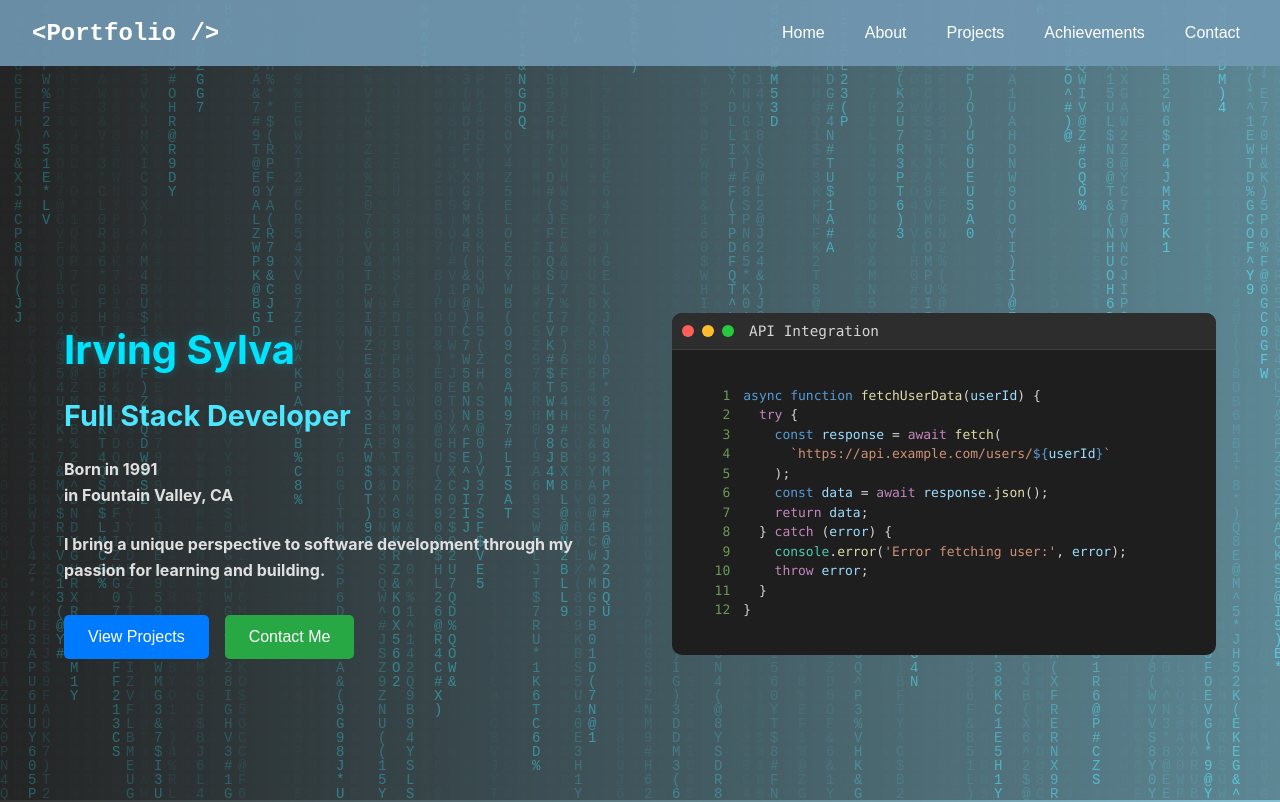
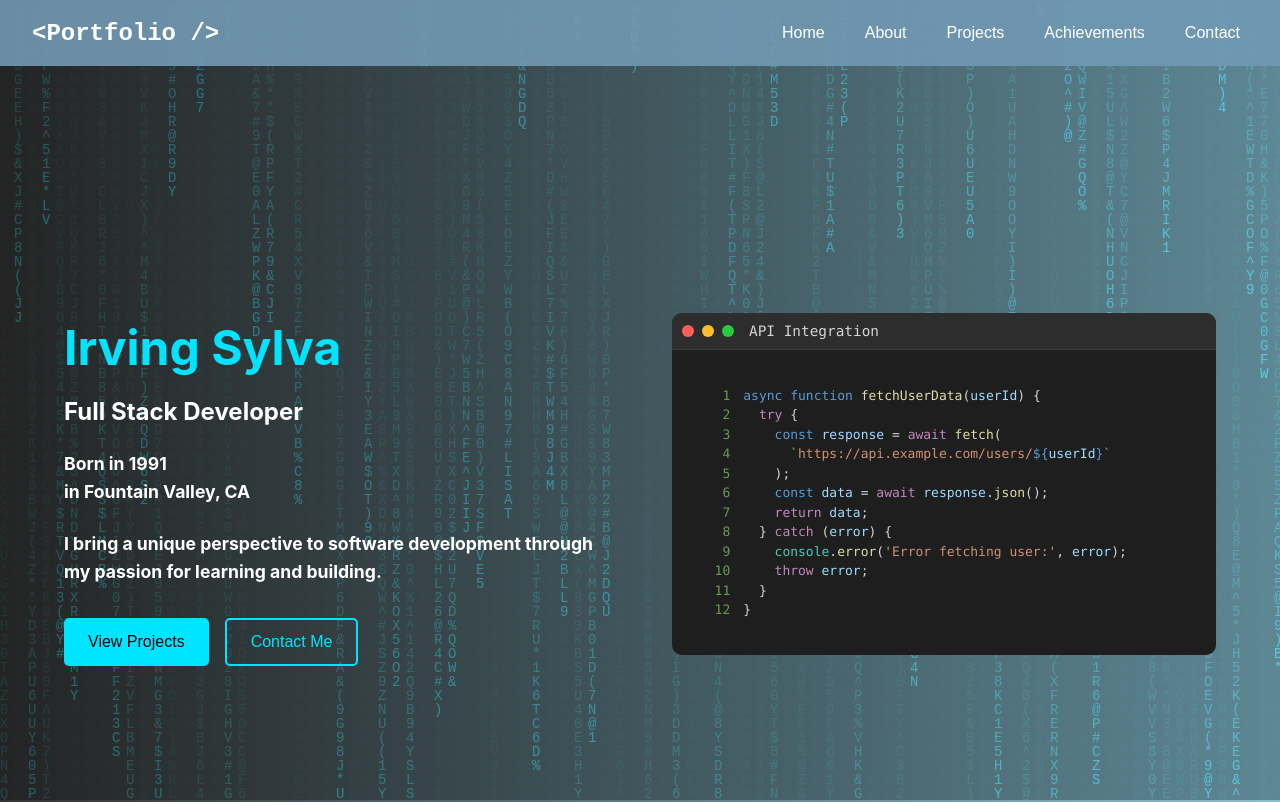
Before and after one commit to SylvaDev/portfolio, a React (Create React App) app: page / in a window 1280 px wide. Shown: the top 802 px of the page. Built offline with nearby package versions, Linux system fonts and the light colour scheme.

Commit message:
code cleanup, organization, and commenting for improved readability and maintainability

```diff
--- a/src/App.css
+++ b/src/App.css
@@ -1,3 +1,4 @@
+/* Base Styles */
 html {
   scroll-behavior: smooth;
   height: 100%;
@@ -7,14 +8,10 @@ body {
   margin: 0;
   min-height: 100vh;
   background: linear-gradient(to right, rgba(0, 0, 0, 0.8), rgba(102, 176, 199, 0.8));
-  /*background: linear-gradient(135deg, #f5f7fa 0%, #c3cfe2 100%); */
-  /* background-color: #f0f0f0;  (solid color)
-     background-image: url('path-to-your-image.jpg');  (image)
-     background: linear-gradient(to right, #ff0000, #00ff00);  (different gradient)
-  */
   color: white;
 }
 
+/* Layout */
 .App {
   text-align: center;
 }
@@ -54,6 +51,7 @@ body {
   }
 }
 
+/* Navigation */
 .navigation {
   position: fixed;
   top: 0;
@@ -103,6 +101,122 @@ body {
 
 .navigation button:hover {
   color: #00e5ff;
+}
+
+/* Home Section */
+.home-container {
+  display: flex;
+  justify-content: space-between;
+  align-items: center;
+  gap: 2rem;
+  padding: 2rem;
+  max-width: 1200px;
+  margin: 0 auto;
+  min-height: 90vh;
+}
+
+.home-left {
+  flex: 1;
+  text-align: left;
+  padding-right: 2rem;
+}
+
+.home-left h1 {
+  font-size: 3rem;
+  margin-bottom: 1rem;
+  color: #00e5ff;
+}
+
+.home-left h2 {
+  font-size: 1.5rem;
+  margin-bottom: 1.5rem;
+  color: #ffffff;
+}
+
+.home-content {
+  margin-bottom: 2rem;
+}
+
+.home-content p {
+  font-size: 1.1rem;
+  line-height: 1.6;
+  margin-bottom: 1.5rem;
+}
+
+.home-buttons {
+  display: flex;
+  gap: 1rem;
+  margin-top: 2rem;
+}
+
+.home-buttons button {
+  padding: 0.8rem 1.5rem;
+  font-size: 1rem;
+  border: none;
+  border-radius: 5px;
+  cursor: pointer;
+  transition: all 0.3s ease;
+}
+
+.projects-btn {
+  background-color: #00e5ff;
+  color: #000;
+}
+
+.projects-btn:hover {
+  background-color: #00b8cc;
+}
+
+.contact-btn {
+  background-color: transparent;
+  border: 2px solid #00e5ff !important;
+  color: #00e5ff;
+}
+
+.contact-btn:hover {
+  background-color: #00e5ff;
+  color: #000;
+}
+
+.home-right {
+  flex: 1;
+  min-height: 400px;
+  display: flex;
+  align-items: center;
+  justify-content: center;
+}
+
+.media-placeholder {
+  text-align: center;
+  color: #e0e0e0;
+  padding: 2rem;
+}
+
+/* Footer */
+.footer {
+  background-color: rgba(114, 153, 179, 0.9);
+  color: white;
+  padding: 1rem;
+  text-align: center;
+  width: 100%;
+  position: relative;
+  bottom: 0;
+}
+
+.footer p {
+  margin: 0;
+  font-size: 0.9rem;
+}
+
+/* Responsive Design */
+@media (max-width: 1024px) {
+  .about-container {
+    flex-direction: column;
+  }
+
+  .skills-grid {
+    grid-template-columns: repeat(2, 1fr);
+  }
 }
 
 @media (max-width: 768px) {
@@ -189,7 +303,7 @@ body {
 }
 
 main {
-  padding-top: 60px; /* Add space for fixed navigation */
+  padding-top: 60px; /* Space for fixed navigation */
 }
 
 section {
@@ -199,10 +313,9 @@ section {
   flex-direction: column;
   align-items: center;
   position: relative;
-  scroll-margin-top: 60px; /* This ensures the section title aligns with the top of the viewport */
+  scroll-margin-top: 60px; /* Ensures section title aligns with viewport top */
 }
 
-/* Add specific height for home section */
 section#home {
   min-height: 100vh;
   padding-bottom: 0;
@@ -213,118 +326,8 @@ section h1 {
   padding-top: 1rem;
 }
 
-/* Add some spacing between sections */
 section:not(:last-child) {
   margin-bottom: 2rem;
-}
-
-.footer {
-  background-color: rgba(114, 153, 179, 0.9);
-  color: white;
-  padding: 1rem;
-  text-align: center;
-  width: 100%;
-  position: relative;
-  bottom: 0;
-}
-
-.footer p {
-  margin: 0;
-  font-size: 0.9rem;
-}
-
-/* Home Section Styles */
-.home-container {
-  display: flex;
-  justify-content: space-between;
-  align-items: center;
-  gap: 2rem;
-  padding: 2rem;
-  max-width: 1200px;
-  margin: 0 auto;
-  min-height: 90vh;
-}
-
-.home-left {
-  flex: 1;
-  text-align: left;
-  padding-right: 2rem;
-}
-
-.home-left h1,
-.section-title {
-  font-size: 2.5rem;
-  margin-bottom: 0.5rem;
-  color: #00e5ff;  /* Bright cyan color */
-  text-shadow: 0 0 10px rgba(0, 229, 255, 0.3);  /* Subtle glow effect */
-}
-
-.home-left h2,
-.about-left h2,
-.skills-container h2 {
-  font-size: 1.8rem;
-  color: #4de6ff;  /* Slightly softer cyan for subheadings */
-  margin-bottom: 1.5rem;
-}
-
-.home-content {
-  margin-bottom: 2rem;
-}
-
-.home-content p {
-  margin-bottom: 1.5rem;
-  line-height: 1.6;
-  color: #e0e0e0;
-}
-
-.home-buttons {
-  display: flex;
-  gap: 1rem;
-  margin-top: 2rem;
-}
-
-.home-buttons button {
-  padding: 0.8rem 1.5rem;
-  border: none;
-  border-radius: 5px;
-  cursor: pointer;
-  font-size: 1rem;
-  transition: all 0.3s ease;
-}
-
-.projects-btn {
-  background-color: #007bff;
-  color: white;
-}
-
-.projects-btn:hover {
-  background-color: #0056b3;
-}
-
-.contact-btn {
-  background-color: #28a745;
-  color: white;
-}
-
-.contact-btn:hover {
-  background-color: #218838;
-}
-
-.home-right {
-  flex: 1;
-  min-height: 400px;
-  display: flex;
-  align-items: center;
-  justify-content: center;
-  background-color: transparent;
-  border-radius: 10px;
-  overflow: hidden;
-}
-
-.media-placeholder {
-  text-align: center;
-  color: #e0e0e0;
-  padding: 2rem;
 }
 
 /* About Section Styles */
@@ -406,16 +409,6 @@ section:not(:last-child) {
   line-height: 1.5;
 }
 
-@media (max-width: 1024px) {
-  .about-container {
-    flex-direction: column;
-  }
-
-  .skills-grid {
-    grid-template-columns: 1fr;
-  }
-}
-
 .code-showcase {
   width: 100%;
   height: 100%;
--- a/src/pages/Projects.js
+++ b/src/pages/Projects.js
@@ -1,13 +1,20 @@
 import React from 'react';
 import Slider from 'react-slick';
-import "slick-carousel/slick/slick.css";
-import "slick-carousel/slick/slick-theme.css";
-import '../styles/Projects.css';
 import { FontAwesomeIcon } from '@fortawesome/react-fontawesome';
 import { faExternalLinkAlt } from '@fortawesome/free-solid-svg-icons';
 import { faGithub } from '@fortawesome/free-brands-svg-icons';
 
+// Import styles
+import "slick-carousel/slick/slick.css";
+import "slick-carousel/slick/slick-theme.css";
+import '../styles/Projects.css';
+
+/**
+ * Projects Component
+ * Displays a carousel of my portfolio projects with links to live demos and GitHub repositories
+ */
 function Projects() {
+  // Project data - Each project represents a significant piece of work in my portfolio
   const projects = [
     {
       id: 1,
@@ -35,6 +42,7 @@ function Projects() {
     },
   ];
 
+  // Slider configuration for responsive project carousel
   const settings = {
     dots: true,
     infinite: true,
@@ -78,6 +86,7 @@ function Projects() {
                         target="_blank"
                         rel="noopener noreferrer"
                         className="project-link live-link"
+                        aria-label={`View live demo of ${project.title}`}
                       >
                         <FontAwesomeIcon icon={faExternalLinkAlt} className="preview-icon" />
                         <span>Live Demo</span>
@@ -87,6 +96,7 @@ function Projects() {
                         target="_blank"
                         rel="noopener noreferrer"
                         className="project-link github-link"
+                        aria-label={`View GitHub repository of ${project.title}`}
                       >
                         <FontAwesomeIcon icon={faGithub} className="preview-icon" />
                         <span>GitHub</span>
--- a/src/reportWebVitals.js
+++ b/src/reportWebVitals.js
@@ -1,11 +1,16 @@
+/**
+ * Performance monitoring utility for the portfolio website
+ * Uses web-vitals library to measure and report various performance metrics
+ */
+
 const reportWebVitals = onPerfEntry => {
   if (onPerfEntry && onPerfEntry instanceof Function) {
     import('web-vitals').then(({ getCLS, getFID, getFCP, getLCP, getTTFB }) => {
-      getCLS(onPerfEntry);
-      getFID(onPerfEntry);
-      getFCP(onPerfEntry);
-      getLCP(onPerfEntry);
-      getTTFB(onPerfEntry);
+      getCLS(onPerfEntry); // Cumulative Layout Shift
+      getFID(onPerfEntry); // First Input Delay
+      getFCP(onPerfEntry); // First Contentful Paint
+      getLCP(onPerfEntry); // Largest Contentful Paint
+      getTTFB(onPerfEntry); // Time to First Byte
     });
   }
 };
--- a/src/styles/Navigation.css
+++ b/src/styles/Navigation.css
@@ -1,9 +1,11 @@
+/* Navigation Title */
 .nav-title {
   display: flex;
   align-items: center;
   gap: 20px;
 }
 
+/* Buy Me a Coffee Container */
 .buy-me-coffee-container {
   display: flex;
   align-items: center;
@@ -14,6 +16,7 @@
   border-left: 1px solid rgba(255, 255, 255, 0.1);
 }
 
+/* Buy Me a Coffee Button */
 .bmc-button {
   display: flex;
   align-items: center;
@@ -43,7 +46,7 @@
   font-size: 1.1em;
 }
 
-/* Adjust the Buy Me a Coffee button size if needed */
+/* Buy Me a Coffee iframe */
 .buy-me-coffee-container iframe {
   transform: scale(0.8);
   transform-origin: left center;
```
Also changed, not shown: src/App.js (+10 -1 lines), src/index.js (+13 -3 lines), src/styles/Achievements.css (+6 -2 lines), src/styles/Contact.css (+9 -0 lines), src/styles/Projects.css (+9 -1 lines), src/logo.svg (deleted).
